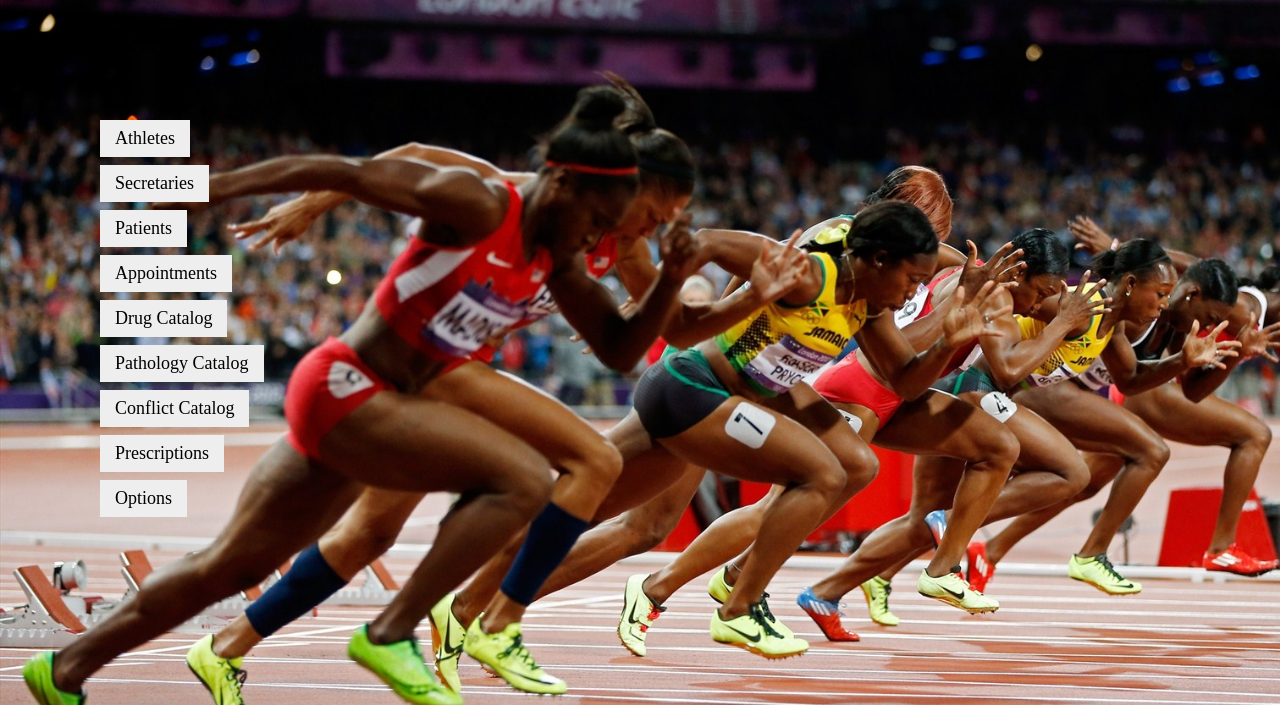
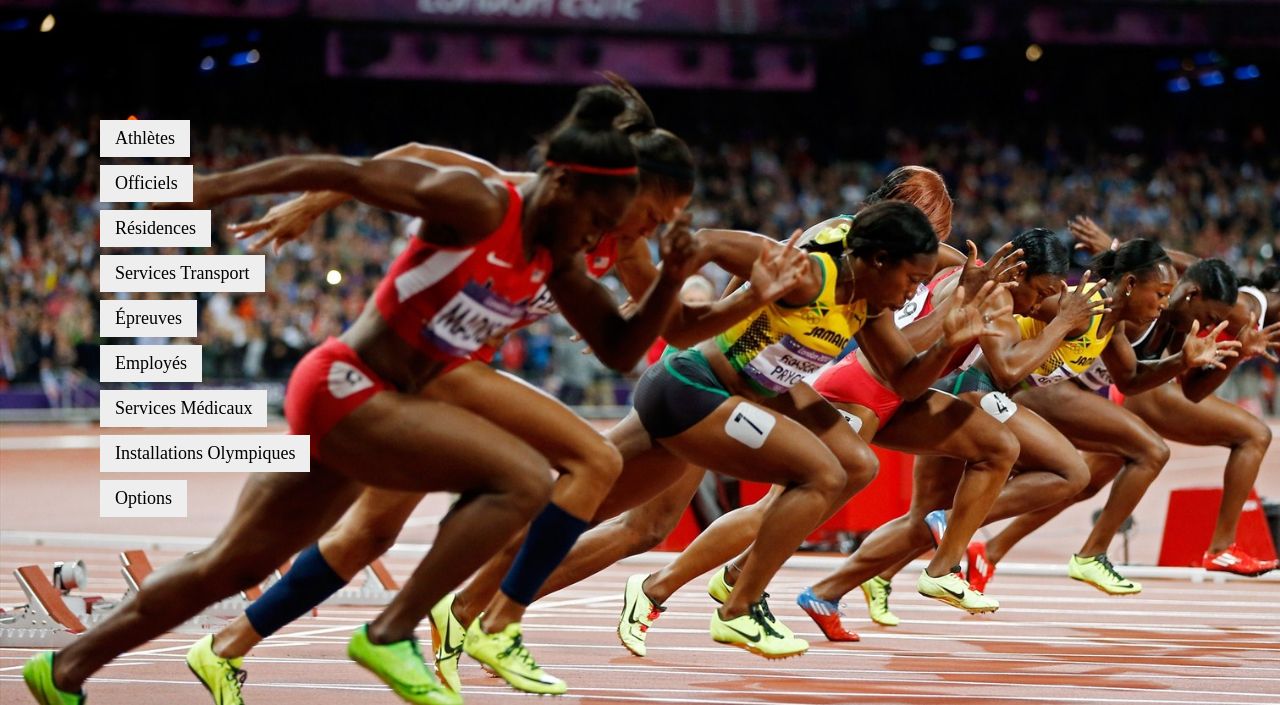
Before and after one commit to DubinosTech/Final-Database-Project, a PHP site: page / in a window 1280 px wide. Shown: the part 95-800 px from the top of the page. Run offline with PHP 8.4, Linux system fonts and the light colour scheme; some libraries are stand-ins or nearby versions.

Commit message:
Front end changes
Changed the the button names to match with our DB

```diff
--- a/doctors.php
+++ b/doctors.php
@@ -6,7 +6,7 @@
 <html lang="en">
 <head>
     <meta charset="UTF-8">
-    <title>COJO OLYMPIC GAMES PROJECT  :: Athletes
+    <title>COJO OLYMPIC GAMES PROJECT  :: Athlètes
     </title>
     <style>
         body {
--- a/index.php
+++ b/index.php
@@ -14,14 +14,14 @@
         </header>
 
         <div class="menu">
-            <div><a href="doctors.php">Athletes</a></div>
-            <div><a href="secretaries.php">Secretaries</a></div>
-            <div><a href="patients.php">Patients</a></div>
-            <div><a href="appointments.php">Appointments</a></div>
-            <div><a href="drugs.php">Drug Catalog</a></div>
-            <div><a href="pathologies.php">Pathology Catalog</a></div>
-            <div><a href="conflicts.php">Conflict Catalog</a></div>
-            <div><a href="prescriptions.php">Prescriptions</a></div>
+            <div><a href="doctors.php">Athlètes</a></div>
+            <div><a href="secretaries.php">Officiels</a></div>
+            <div><a href="patients.php">Résidences</a></div>
+            <div><a href="appointments.php">Services Transport</a></div>
+            <div><a href="drugs.php">Épreuves</a></div>
+            <div><a href="pathologies.php">Employés</a></div>
+            <div><a href="conflicts.php">Services Médicaux</a></div>
+            <div><a href="prescriptions.php">Installations Olympiques</a></div>
             <div><a href="options.php">Options</a></div>
         </div>
     </div>
```
